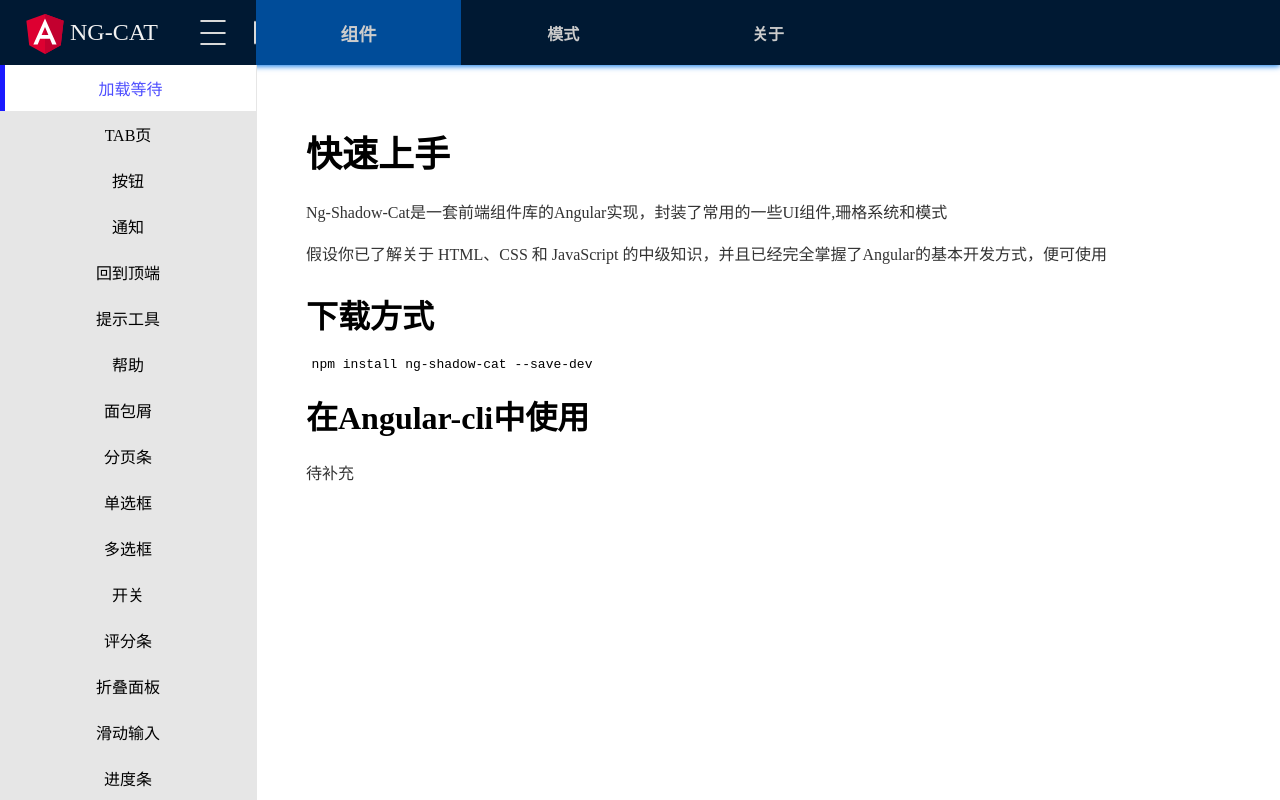
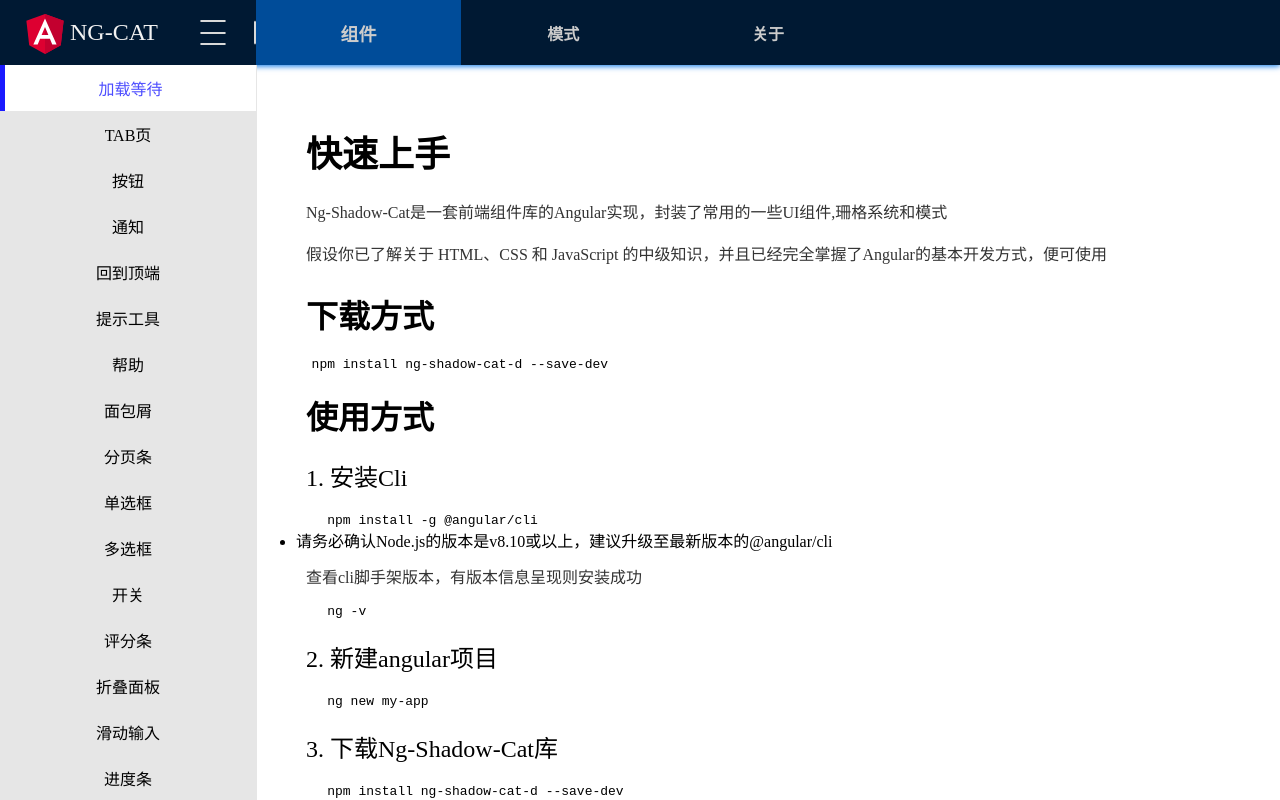
Before and after one commit to blueskyawen/ng-shadow-cat, an Angular app: page /about/quickstart in a window 1280 px wide. Built offline with nearby package versions, Linux system fonts and the light colour scheme.

Commit message:
add quick start

```diff
--- a/package.json
+++ b/package.json
@@ -1,6 +1,6 @@
 {
   "name": "ng-shadow-cat-d",
-  "version": "1.0.0",
+  "version": "1.0.1",
   "scripts": {
     "ng": "ng",
     "start": "ng serve --open",
--- a/src/app/demo/about-ngcat/about-ngcat.component.html
+++ b/src/app/demo/about-ngcat/about-ngcat.component.html
@@ -28,6 +28,8 @@
     <li><a href="https://angular.cn/docs" target="_blank">Angular官方文档</a></li>
     <li><a href="https://cli.angular.io/" target="_blank">Angular CLI</a></li>
     <li><a href="https://www.typescriptlang.org/" target="_blank">TypeScript</a></li>
+    <li><a href="http://blueskyawen.com/boot-shadow" target="_blank">Boot-Shadow</a></li>
 </ul>
 
 <br/>
+<br/>
--- a/src/app/demo/layout/layout.component.css
+++ b/src/app/demo/layout/layout.component.css
@@ -10,27 +10,27 @@
 }
 .nc-header {
     display: flex;
-    background: #b3e6ff;
+    background: #007fff;
     min-height:48px;
     height: 80px;
 }
 .nc-content {
     display: flex;
     min-height:50px;
-    background:#00aaff;
+    background:#b3b9ff;
     width:100%;
     height: 130px;
 }
 .nc-footer {
     display: flex;
-    background: #b3e6ff;
+    background: #007fff;
     min-height:48px;
     height: 80px;
 }
 .nc-sider {
     display: flex;
     width:20%;
-    background:#6666ff;
+    background: #4da6ff;
 }
 .nc-flex-direction-row {
     flex-direction:row;
--- a/src/app/demo/quick-start/quick-start.component.html
+++ b/src/app/demo/quick-start/quick-start.component.html
@@ -4,8 +4,66 @@
 
 <h2>下载方式</h2>
 <pre>
-  npm install ng-shadow-cat --save-dev
+  npm install ng-shadow-cat-d --save-dev
 </pre>
 
-<h2>在Angular-cli中使用</h2>
-<p>待补充</p>
+<h2>使用方式</h2>
+
+<h4>1. 安装Cli</h4>
+<pre>
+    npm install -g @angular/cli
+</pre>
+<ul>
+  <li>请务必确认Node.js的版本是v8.10或以上，建议升级至最新版本的@angular/cli</li>
+</ul>
+<p>查看cli脚手架版本，有版本信息呈现则安装成功</p>
+<pre>
+    ng -v
+</pre>
+
+<h4>2. 新建angular项目</h4>
+<pre>
+    ng new my-app
+</pre>
+
+
+<h4>3. 下载Ng-Shadow-Cat库</h4>
+<pre>
+    npm install ng-shadow-cat-d --save-dev
+</pre>
+
+<h4>4. 配置模块</h4>
+<p>在app.module.ts配置ng-shadow-cat-d</p>
+<pre>
+    import &#123; BrowserModule &#125; from '@angular/platform-browser';
+    import &#123; NgModule &#125; from '@angular/core';
+    import &#123; AppRoutingModule &#125; from './app-routing.module';
+    import &#123; LibModule &#125; from 'ng-shadow-cat-d';
+
+    import &#123; AppComponent &#125; from './app.component';
+
+    @NgModule(&#123;
+      imports: [
+        BrowserModule,AppRoutingModule,LibModule
+      ],
+      declarations: [
+        AppComponent
+      ],
+      providers: [],
+      bootstrap: [AppComponent]
+    &#125;)
+    export class AppModule &#123;&#125;
+</pre>
+
+<h4>5. 配置样式</h4>
+<p>更新.angular-cli.json配置</p>
+<pre>
+    "styles": [
+        "./node_modules/ng-shadow-cat-d/ng-shadow-cat-d.css"
+    ],
+    "scripts": [
+    ],
+</pre>
+
+<br/>
+<br/>
--- a/src/app/sidebar/sidebar-contorl.component.ts
+++ b/src/app/sidebar/sidebar-contorl.component.ts
@@ -42,12 +42,12 @@ export class SidebarContorlComponent implements OnInit {
       {'name':'穿梭选择框','label':'transfer','isActive':false,'url':'/transfer'},
       //{'name':'树型控件','label':'tree','isActive':false,'url':'/tree'},
       {'name':'文本输入框','label':'input','isActive':false,'url':'/input'},
+      {'name':'柱状图','label':'barchart','isActive':false,'url':'/barchart'},
+      {'name':'饼/环状图','label':'piechart','isActive':false,'url':'/piechart'},
       {'name':'下拉菜单','label':'dropdown','isActive':false,'url':'/dropdown'},
       {'name':'标签','label':'label','isActive':false,'url':'/label'},
       {'name':'告警','label':'alert','isActive':false,'url':'/alert'},
-      {'name':'翻页','label':'pager','isActive':false,'url':'/pager'},
-      {'name':'柱状图','label':'barchart','isActive':false,'url':'/barchart'},
-      {'name':'饼/环状图','label':'piechart','isActive':false,'url':'/piechart'}];
+      {'name':'翻页','label':'pager','isActive':false,'url':'/pager'}];
   }
 
   ngOnInit() {
```
Also changed, not shown: 1 other file (tests, documents, lock files or other folders).
